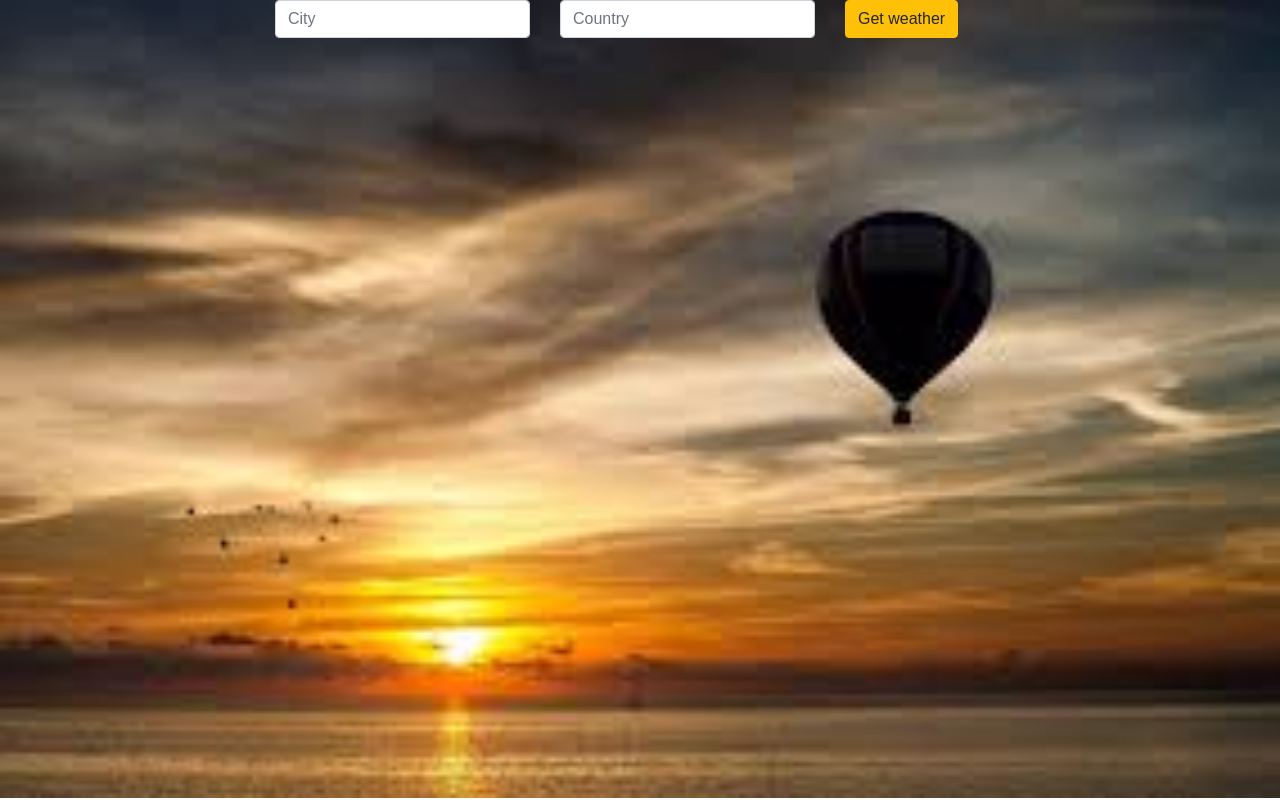
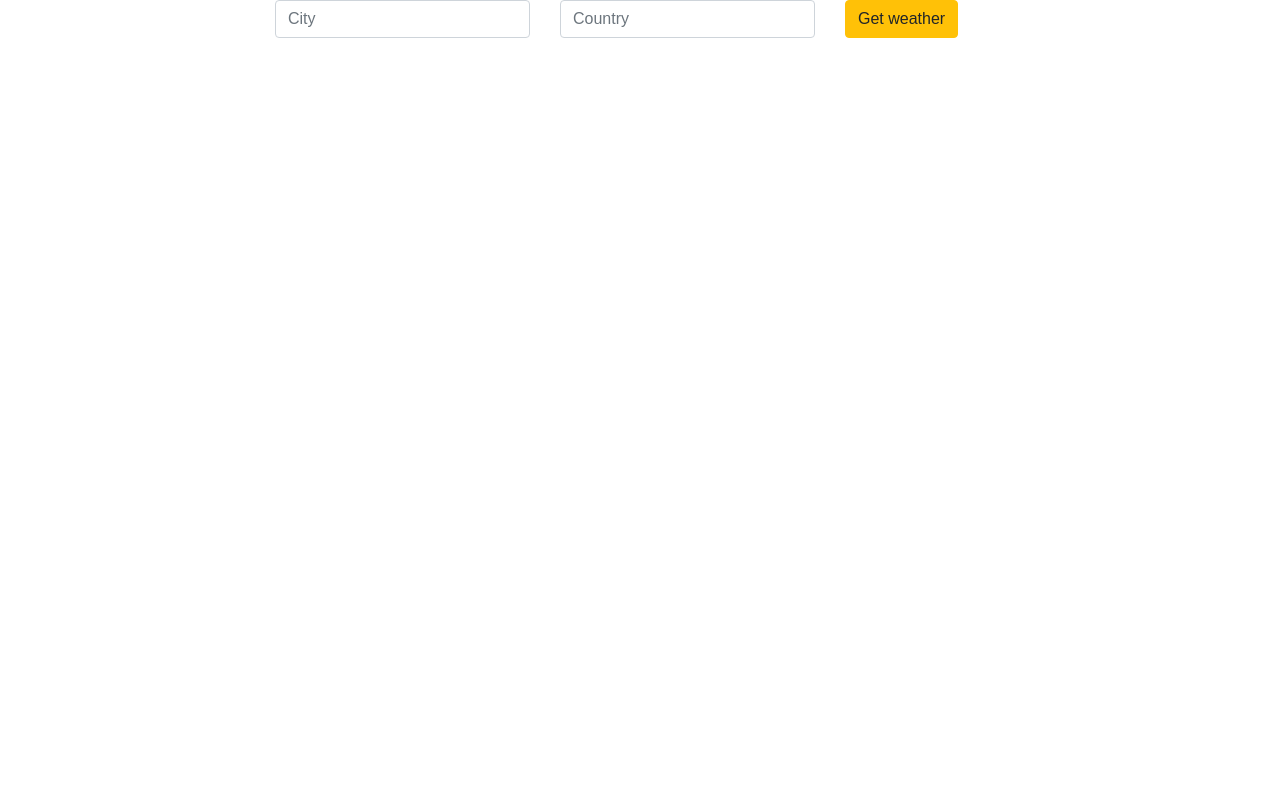
Before and after one commit to swati1707/weather-app, a React (Create React App) app: page / in a window 1280 px wide. Built offline with nearby package versions, Linux system fonts and the light colour scheme.

Commit message:
removed bg img

```diff
--- a/src/index.css
+++ b/src/index.css
@@ -2,8 +2,4 @@ body {
   margin: 0;
   padding: 0;
   font-family: sans-serif;
-  background: url(./assets/weather-img.jpg);
-  background-repeat:no-repeat;
-  background-size: cover;
-
 }
```
